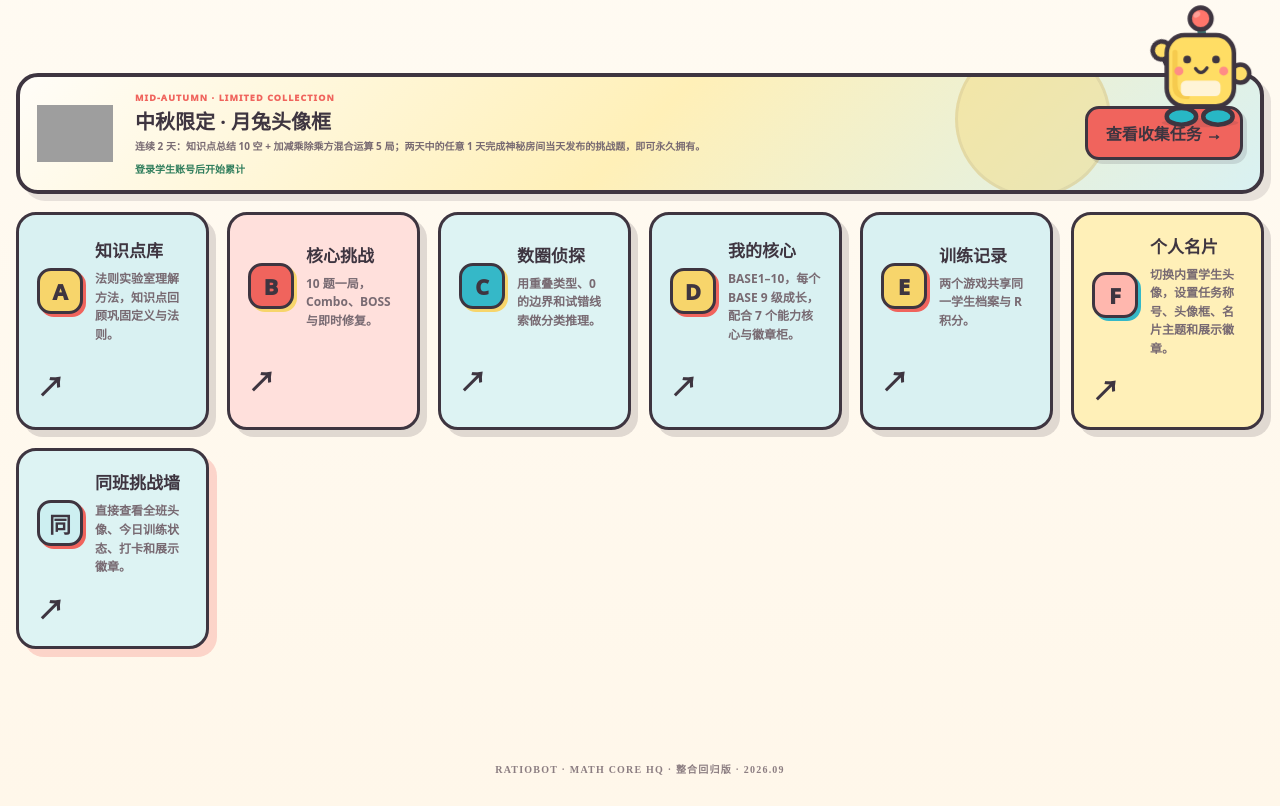
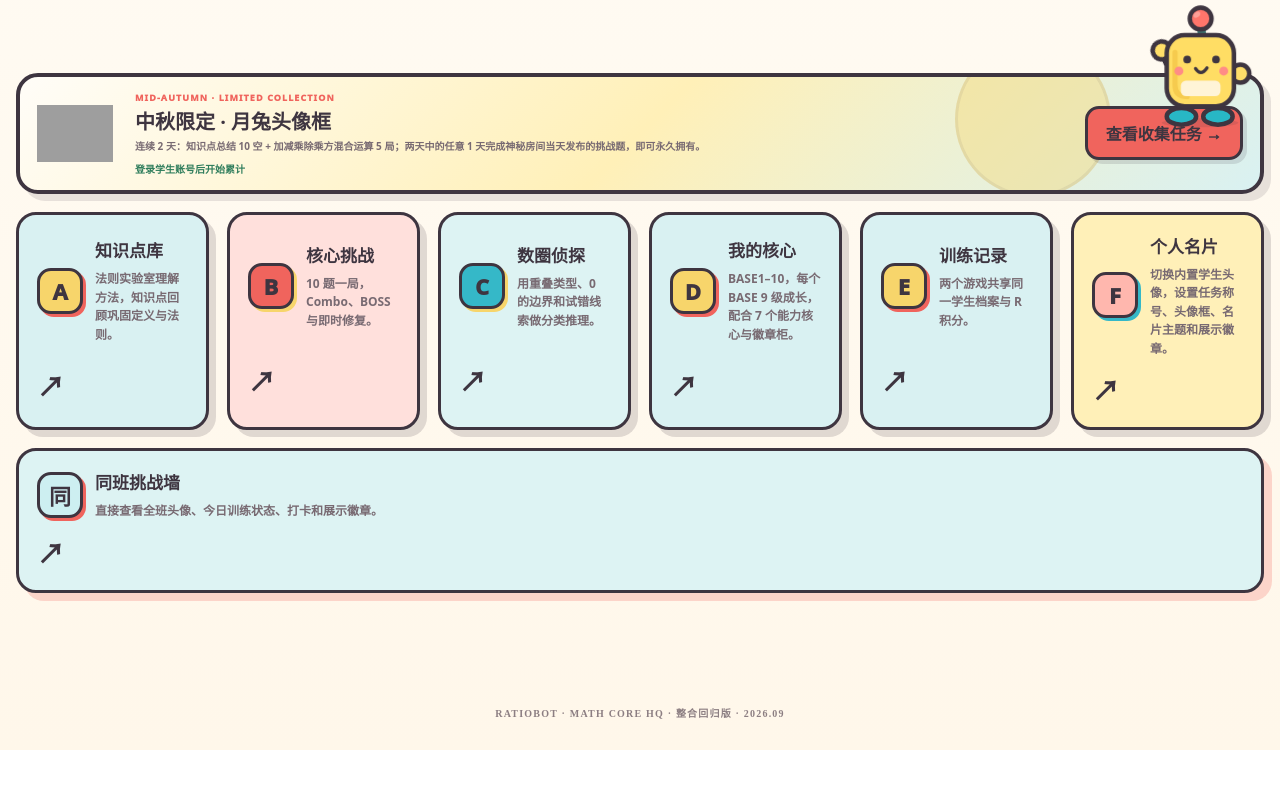
Before and after one commit to similar16/RATIOBOT-Math-Core, a website: page site/index.html in a window 1280 px wide. Shown: the part 645-1451 px from the top of the page. After the commit the page ends 1395 px from the top, so only its background shows below. Drawn offline with nearby package versions, Linux system fonts and the light colour scheme; grey boxes are pictures that could not be loaded.

Commit message:
Make class wall entry full-width on homepage

```diff
--- a/site/index.html
+++ b/site/index.html
@@ -676,7 +676,7 @@ footer{text-align:center;padding:30px;color:#8C7E82;font:900 10px ui-monospace;l
 .student-game-menu-grid .classmates-menu-hot>span{background:var(--teal-soft)}
 .topbar .game-nav-primary .classmates-nav-hot{background:#DDF3F3;border-color:var(--ink)}
 .classmates-hero-btn{background:#DDF3F3}
-.portal-card.classmates-hot{background:#DDF3F3;box-shadow:8px 8px 0 rgba(240,100,93,.24)}
+.portal-card.classmates-hot{grid-column:1/-1;background:#DDF3F3;box-shadow:8px 8px 0 rgba(240,100,93,.24)}
 .portal-card.classmates-hot .portal-num{background:var(--teal-soft);box-shadow:3px 3px 0 var(--coral)}
 
 .student-game-menu-grid button>span{grid-row:1/3;width:31px;height:31px;display:grid;place-items:center;border:2px solid var(--ink);border-radius:9px;background:var(--yellow);font:1000 8px ui-monospace,monospace}
```
